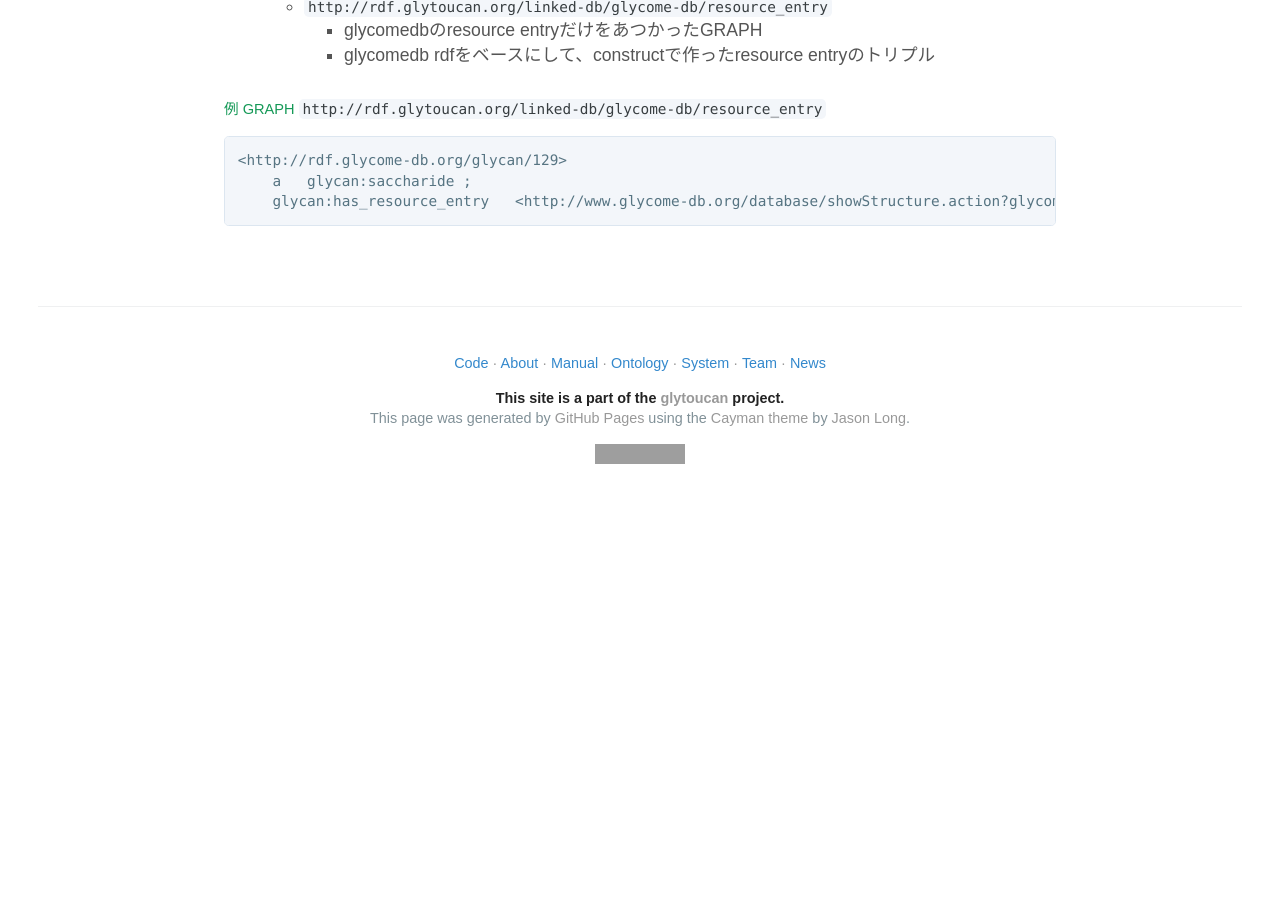
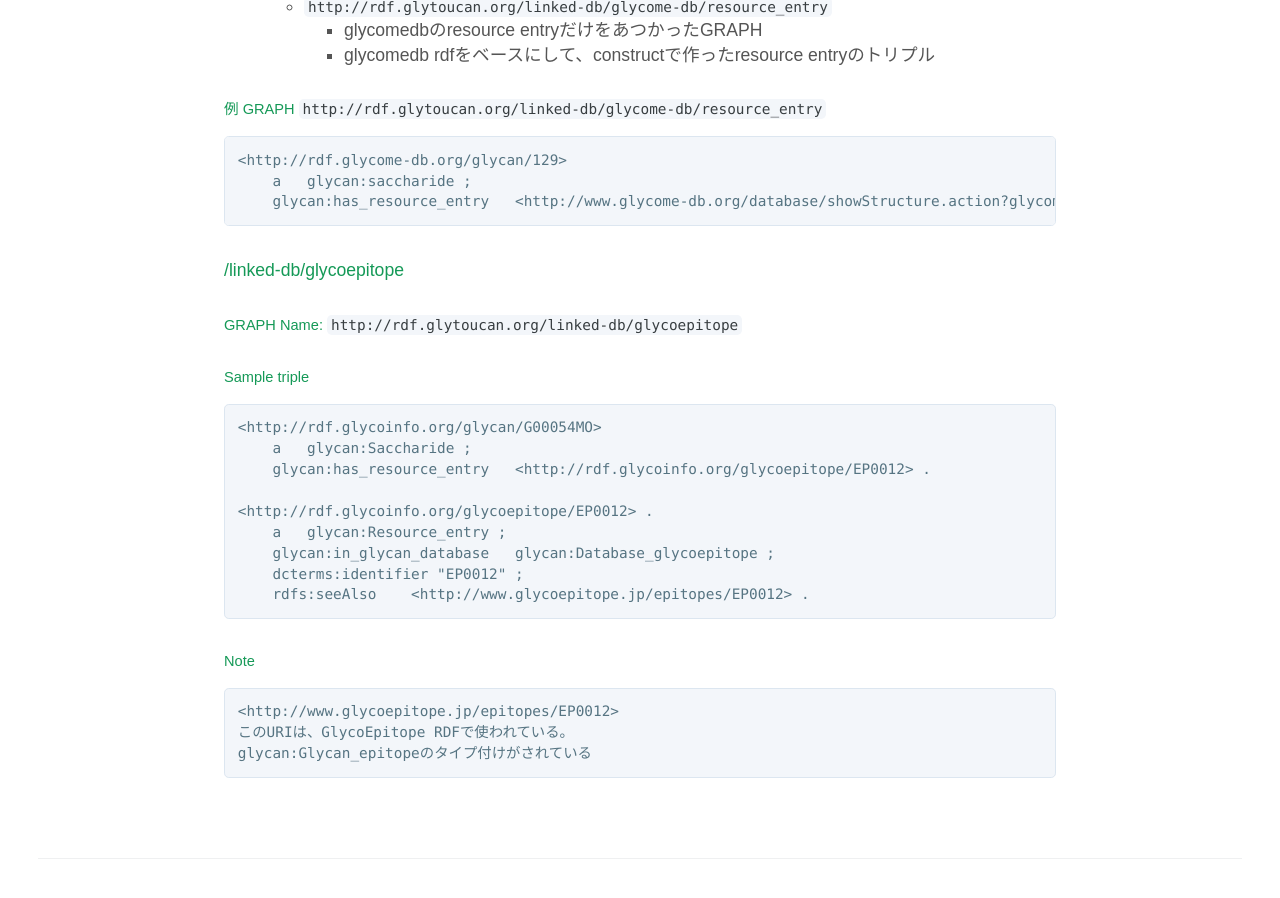
Before and after one commit to glytoucan/glytoucan, a Jekyll site: the page built from system/graph_dev.md, in a window 1280 px wide and 900 px high, scrolled down 2239 px. Built offline with Jekyll 4.4.1, drawn with Linux system fonts in a browser that asks for light colours; nearby versions of some CDN libraries; before the commit the page ends 2756 px from its top, so only the background shows below that; grey boxes are pictures that could not be loaded.

Commit message:
update graph dev

````diff
--- a/system/graph_dev.md
+++ b/system/graph_dev.md
@@ -117,3 +117,33 @@ BCSDB RDFでは、glycan:saccharideのインスタンスとowl:sameAsで記述
     a   glycan:saccharide ;
     glycan:has_resource_entry   <http://www.glycome-db.org/database/showStructure.action?glycomeId=129> .
 ```
+
+
+
+
+
+#### /linked-db/glycoepitope
+
+##### GRAPH Name: `http://rdf.glytoucan.org/linked-db/glycoepitope`
+
+##### Sample triple
+
+```
+<http://rdf.glycoinfo.org/glycan/G00054MO>
+    a   glycan:Saccharide ;
+    glycan:has_resource_entry   <http://rdf.glycoinfo.org/glycoepitope/EP0012> .
+
+<http://rdf.glycoinfo.org/glycoepitope/EP0012> .
+    a   glycan:Resource_entry ;
+    glycan:in_glycan_database   glycan:Database_glycoepitope ;
+    dcterms:identifier "EP0012" ;
+    rdfs:seeAlso    <http://www.glycoepitope.jp/epitopes/EP0012> .
+```
+
+##### Note
+
+```
+<http://www.glycoepitope.jp/epitopes/EP0012>
+このURIは、GlycoEpitope RDFで使われている。
+glycan:Glycan_epitopeのタイプ付けがされている
+```
````
